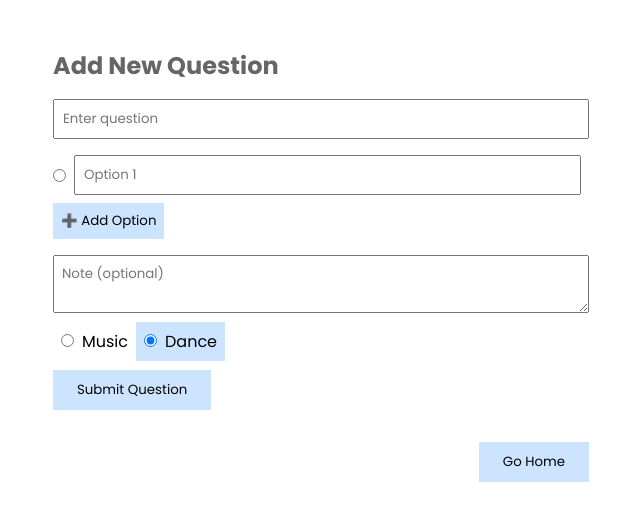
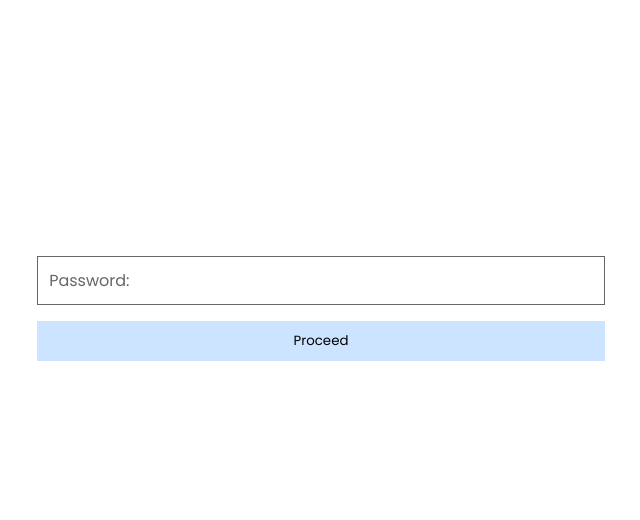
Before and after one commit to MrMihirSoni/MusicQuiz, a React (Vite) app: page /add in a window 1280 px wide. Shown: the top 520 px of the page, without its empty margins (319-959 px from the left). Built offline with nearby package versions, Linux system fonts and the light colour scheme.

Commit message:
authentication added

```diff
--- a/src/AddQuestion.jsx
+++ b/src/AddQuestion.jsx
@@ -7,7 +7,7 @@ const AddQuestion = () => {
     const [options, setOptions] = useState(['']);
     const [answerIndex, setAnswerIndex] = useState(null);
     const [note, setNote] = useState('');
-    const [category, setCategory] = useState('dance');
+    const [category, setCategory] = useState('');
     const [message, setMessage] = useState('');
     const [uploading, setUploading] = useState(false);
 
@@ -138,11 +138,21 @@ const AddQuestion = () => {
                         />
                         Dance
                     </label>
+                    <label style={{ background: category === "tabla" && "rgba(0, 120, 255, 0.2)", padding: "0.5rem" }}>
+                        <input
+                            type="radio"
+                            value="tabla"
+                            checked={category === 'tabla'}
+                            onChange={e => setCategory(e.target.value)}
+                            style={{ marginRight: '0.5rem' }}
+                        />
+                        Tabla
+                    </label>
                 </div>
 
                 {
                     uploading ? <button style={{ background: "rgba(0, 120, 255, 0.2)", border: "none", padding: "10px 1.5rem" }}>Uploading...</button>
-                        : <button style={{ background: "rgba(0, 120, 255, 0.2)", border: "none", padding: "10px 1.5rem" }} type="submit">Submit Question</button>}
+                        : <> { category ? <button style={{ background: "rgba(0, 120, 255, 0.2)", border: "none", padding: "10px 1.5rem" }} type="submit">Submit Question</button> : <button style={{ background: "rgba(63, 72, 84, 0.2)", border: "none", padding: "10px 1.5rem", color: "#888" }} >Submit Question</button>} </>}
             </form>
 
             {message && <p style={{ marginTop: '1rem' }}>{message}</p>}
--- a/src/App.css
+++ b/src/App.css
@@ -1,3 +1,7 @@
 .test{
   color: rgba(0, 120, 255, 0.2);
 }
+
+.input:focus{
+  outline: none;
+}
--- a/src/App.jsx
+++ b/src/App.jsx
@@ -4,6 +4,7 @@ import Quiz from './Quiz.jsx';
 import TestSelector from './TestSelector.jsx';
 import AddQuestion from './AddQuestion.jsx';
 import TestRunner from './TestRunner.jsx';
+import Login from './Login.jsx';
 
 function App() {
   const navigate = useNavigate();
@@ -40,12 +41,11 @@ function App() {
         {/* 💃 Dance Quiz */}
         <Route path="/quiz/dance" element={<Quiz category="dance" />} />
 
-        {/* ➕ Add Question */}
-        <Route path="/add" element={<AddQuestion />} />
-
         <Route path="/test" element={<TestSelector />} />
 
         <Route path="/test/start/:index" element={<TestRunner />} />
+
+        <Route path="/add" element={<Login/>}/>
 
       </Routes>
     </div>
--- /dev/null
+++ b/src/AuthContext.jsx
@@ -0,0 +1,24 @@
+import React, { createContext, useContext, useState, useEffect } from 'react';
+
+const AuthContext = createContext();
+
+export const useAuth = () => useContext(AuthContext);
+
+export const AuthProvider = ({ children }) => {
+    const [isLoggedIn, setIsLoggedIn] = useState(false);
+    const [password, setPassword] = useState(null);
+
+    useEffect(() => {
+        if (password === "joker") {
+            setIsLoggedIn(true);
+        } else {
+            setIsLoggedIn(false);
+        }
+    }, [password]);
+
+    return (
+        <AuthContext.Provider value={{ setPassword, isLoggedIn }}>
+            {children}
+        </AuthContext.Provider>
+    );
+};
--- /dev/null
+++ b/src/Login.jsx
@@ -0,0 +1,81 @@
+import React, { useRef, useState } from 'react';
+import { useAuth } from './AuthContext';
+import AddQuestion from './addQuestion';
+
+const Login = () => {
+  const inputRef = useRef(null);
+  const [input, setInput] = useState('');
+  const [error, setError] = useState('');
+
+  const { isLoggedIn, setPassword } = useAuth();
+
+  const handleFocus = () => {
+    inputRef.current?.focus();
+  };
+
+  const handleProceed = () => {
+    setPassword(input)
+    !isLoggedIn && setError('❌ Incorrect password');
+    setInput("");
+  };
+
+  return (
+    <>
+      {!isLoggedIn ? (<>
+        <div
+          style={{
+            padding: "0.7rem",
+            maxWidth: '600px',
+            margin: "auto",
+            border: "1px solid #666",
+            display: "flex",
+            flexDirection: "column",
+            gap: "1rem",
+            cursor: "text",
+            color: "#666",
+            marginTop: "30vh"
+          }}
+          onClick={handleFocus}
+        >
+          <div style={{ display: "flex", gap: "1rem", alignItems: "center" }}>
+            <p style={{ margin: 0 }}>Password:</p>
+            <input
+              ref={inputRef}
+              className="input"
+              type="text"
+              value={input}
+              onChange={(e) =>{
+                setInput(e.target.value)
+                setError("")
+              }}
+              style={{ border: "none", width: "100%", color: "#666" }}
+            />
+          </div>
+
+
+
+          {error && <p style={{ color: "red", margin: 0 }}>{error}</p>}
+        </div>
+        <button
+          onClick={handleProceed}
+          style={{
+            alignSelf: "flex-end",
+            background: "rgba(0, 120, 255, 0.2)",
+            border: "none",
+            padding: "0.6rem 0",
+            width: "100%",
+            cursor: "pointer",
+            marginTop: "1rem"
+          }}
+        >
+          Proceed
+        </button>
+      </>
+      ) : (
+        <AddQuestion />
+      )}
+    </>
+  );
+};
+
+export default Login;
--- a/src/main.jsx
+++ b/src/main.jsx
@@ -2,11 +2,14 @@ import { StrictMode } from 'react'
 import { createRoot } from 'react-dom/client'
 import App from './App.jsx'
 import { BrowserRouter } from 'react-router-dom'
+import { AuthProvider } from './AuthContext.jsx'
 
 createRoot(document.getElementById('root')).render(
   <StrictMode>
-    <BrowserRouter>
-      <App />
-    </BrowserRouter>
+    <AuthProvider>
+      <BrowserRouter>
+        <App />
+      </BrowserRouter>
+    </AuthProvider>
   </StrictMode>,
 )
```
